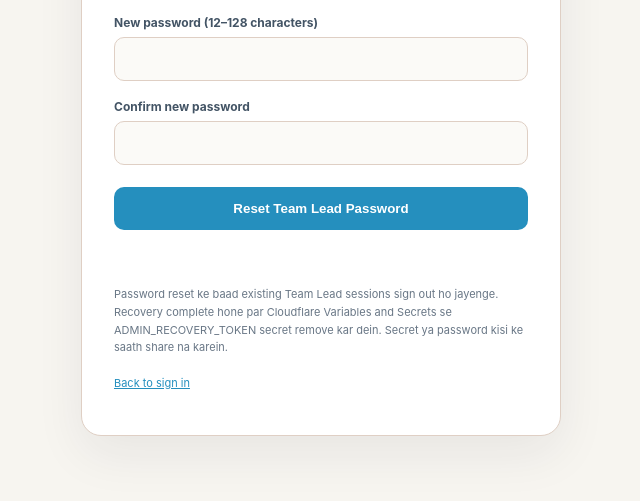
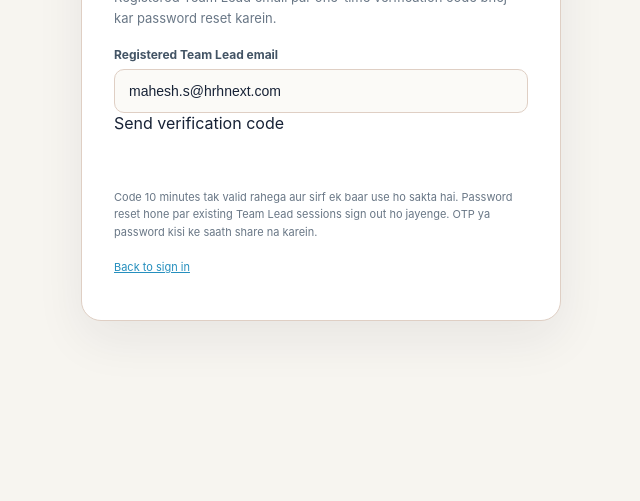
Before and after one commit to NottyBuddy/Ashtavakra-Help-Desk, a plain HTML site: page admin-recovery.html in a window 1280 px wide. Shown: the part 299-800 px from the top of the page, without its empty margins (319-959 px from the left). Drawn offline with Linux system fonts and the light colour scheme.

Commit message:
Replace Team Lead recovery token form with email OTP flow

```diff
--- a/admin-recovery.html
+++ b/admin-recovery.html
@@ -1,11 +1,14 @@
 <!doctype html>
 <html lang="en"><head><meta charset="utf-8"><meta name="viewport" content="width=device-width,initial-scale=1"><title>Team Lead Password Recovery | IndiFrame</title>
 <style>
-:root{font-family:Inter,system-ui,sans-serif;color:#172236;background:#f7f5f0}*{box-sizing:border-box}body{margin:0;min-height:100vh;display:grid;place-items:center;padding:22px;background:#f7f5f0}.panel{width:min(100%,480px);padding:32px;background:#fff;border:1px solid #dfcfc4;border-radius:20px;box-shadow:0 18px 50px #17223612}.brand{font-size:12px;letter-spacing:2px;color:#bd7048;font-weight:800}h1{font-size:26px;margin:14px 0 8px;color:#258fbe}.tag,.hint{color:#697786;font-size:13px;line-height:1.6}label{display:block;font-size:12px;color:#435465;margin:18px 0 7px;font-weight:700}input{width:100%;padding:13px 14px;border-radius:10px;border:1px solid #dfcfc4;background:#fbfaf7;color:#172236;font-size:14px}button{width:100%;border:0;border-radius:10px;padding:14px;margin-top:22px;background:#258fbe;color:white;font-weight:750;cursor:pointer}button:disabled{opacity:.6}.msg{min-height:24px;font-size:12px;margin-top:14px;color:#a33}.success{color:#287b5a}a{color:#258fbe}.hint{font-size:11px;margin-top:18px}
-</style></head><body><main class="panel"><div class="brand">INDIFRAME · HRHNEXT</div><h1>Team Lead Password Recovery</h1><p class="tag">Existing Team Lead account ka password reset karein. Recovery ke liye Cloudflare mein configured secret zaroori hai.</p>
-<form id="recoveryForm"><label>Recovery secret</label><input id="recoveryToken" type="password" autocomplete="off" minlength="32" required><label>New password (12–128 characters)</label><input id="newPassword" type="password" autocomplete="new-password" minlength="12" maxlength="128" required><label>Confirm new password</label><input id="confirmPassword" type="password" autocomplete="new-password" minlength="12" maxlength="128" required><button id="submitBtn">Reset Team Lead Password</button></form>
-<div class="msg" id="message" role="status"></div><p class="hint">Password reset ke baad existing Team Lead sessions sign out ho jayenge. Recovery complete hone par Cloudflare Variables and Secrets se ADMIN_RECOVERY_TOKEN secret remove kar dein. Secret ya password kisi ke saath share na karein.</p><p class="hint"><a href="/login.html">Back to sign in</a></p></main>
+:root{font-family:Inter,system-ui,sans-serif;color:#172236;background:#f7f5f0}*{box-sizing:border-box}body{margin:0;min-height:100vh;display:grid;place-items:center;padding:22px;background:#f7f5f0}.panel{width:min(100%,480px);padding:32px;background:#fff;border:1px solid #dfcfc4;border-radius:20px;box-shadow:0 18px 50px #17223612}.brand{font-size:12px;letter-spacing:2px;color:#bd7048;font-weight:800}h1{font-size:26px;margin:14px 0 8px;color:#258fbe}.tag,.hint{color:#697786;font-size:13px;line-height:1.6}label{display:block;font-size:12px;color:#435465;margin:18px 0 7px;font-weight:700}input{width:100%;padding:13px 14px;border-radius:10px;border:1px solid #dfcfc4;background:#fbfaf7;color:#172236;font-size:14px}button{width:100%;border:0;border-radius:10px;padding:14px;margin-top:22px;background:#258fbe;color:white;font-weight:750;cursor:pointer}button:disabled{opacity:.6}.msg{min-height:24px;font-size:12px;margin-top:14px;color:#a33}.success{color:#287b5a}.hint{font-size:11px;margin-top:18px}a{color:#258fbe}.hidden{display:none!important}
+</style></head><body><main class="panel"><div class="brand">INDIFRAME · HRHNEXT</div><h1>Team Lead Password Recovery</h1><p class="tag">Registered Team Lead email par one-time verification code bhej kar password reset karein.</p>
+<form id="requestForm"><label>Registered Team Lead email</label><input id="email" type="email" value="mahesh.s@hrhnext.com" autocomplete="email" required maxlength="254><button id="sendBtn">Send verification code</button></form>
+<form id="verifyForm" class="hidden"><label>6-digit verification code</label><input id="otp" inputmode="numeric" autocomplete="one-time-code" pattern="[0-9]{6}" maxlength="6" required><label>New password (12–128 characters)</label><input id="newPassword" type="password" autocomplete="new-password" minlength="12" maxlength="128" required><label>Confirm new password</label><input id="confirmPassword" type="password" autocomplete="new-password" minlength="12" maxlength="128" required><button id="resetBtn">Verify code and reset password</button></form>
+<div class="msg" id="message" role="status"></div><p class="hint">Code 10 minutes tak valid rahega aur sirf ek baar use ho sakta hai. Password reset hone par existing Team Lead sessions sign out ho jayenge. OTP ya password kisi ke saath share na karein.</p><p class="hint"><a href="/login.html">Back to sign in</a></p></main>
 <script>
-const $=id=>document.getElementById(id);
-$("recoveryForm").addEventListener("submit",async e=>{e.preventDefault();const b=$("submitBtn"),m=$("message");m.className="msg";m.textContent="";if($("newPassword").value!==$("confirmPassword").value){m.textContent="New password aur confirmation match nahi karte.";return;}b.disabled=true;try{const r=await fetch("/api/setup/admin/recover",{method:"POST",headers:{"content-type":"application/json"},credentials:"same-origin",body:JSON.stringify({recoveryToken:$("recoveryToken").value,newPassword:$("newPassword").value})});const d=await r.json().catch(()=>({error:"Unexpected server response."}));if(!r.ok)throw new Error(d.error||"Password reset failed.");m.className="msg success";m.textContent="Team Lead password reset successful. Ab login page par naye password se sign in karein.";$("recoveryForm").reset();}catch(err){m.textContent=err.message;}finally{b.disabled=false;}});
+const $=id=>document.getElementById(id);let verifiedEmail="";
+async function send(body){const r=await fetch("/api/admin-password-reset",{method:"POST",headers:{"content-type":"application/json"},credentials:"same-origin",body:JSON.stringify(body)});const d=await r.json().catch(()=>({error:"Unexpected server response."}));if(!r.ok)throw new Error(d.error||"Request failed.");return d;}
+$("requestForm").addEventListener("submit",async e=>{e.preventDefault();const b=$("sendBtn"),m=$("message");b.disabled=true;m.className="msg";m.textContent="";try{verifiedEmail=$("email").value.trim().toLowerCase();const d=await send({action:"request",email:verifiedEmail});$("requestForm").classList.add("hidden");$("verifyForm").classList.remove("hidden");m.className="msg success";m.textContent=d.message+" Agar account registered hai, inbox check karein.";}catch(err){m.textContent=err.message;}finally{b.disabled=false;}});
+$("verifyForm").addEventListener("submit",async e=>{e.preventDefault();const b=$("resetBtn"),m=$("message");b.disabled=true;m.className="msg";m.textContent="";if($("newPassword").value!==$("confirmPassword").value){m.textContent="New password aur confirmation match nahi karte.";b.disabled=false;return;}try{const d=await send({action:"verify",email:verifiedEmail,otp:$("otp").value,newPassword:$("newPassword").value});m.className="msg success";m.textContent=d.message;$("verifyForm").reset();$("verifyForm").classList.add("hidden");}catch(err){m.textContent=err.message;}finally{b.disabled=false;}});
 </script></body></html>
```
